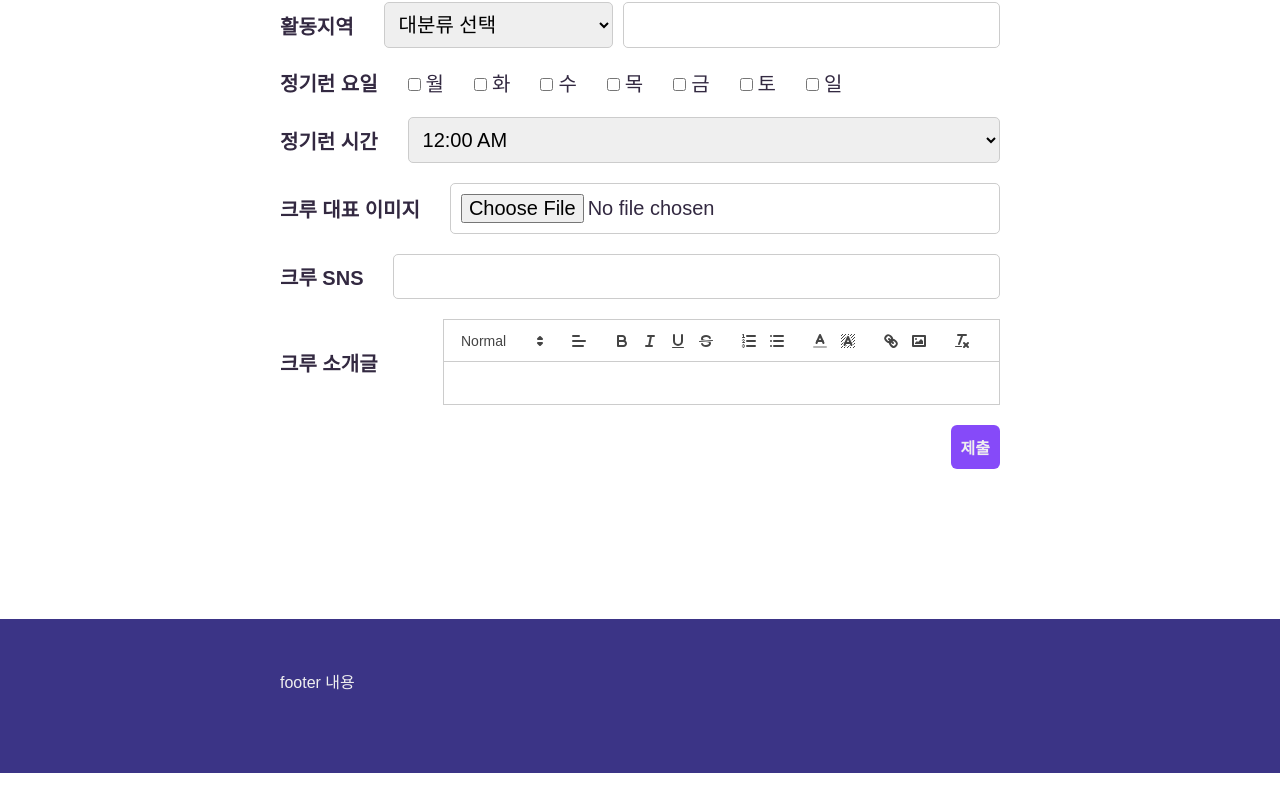
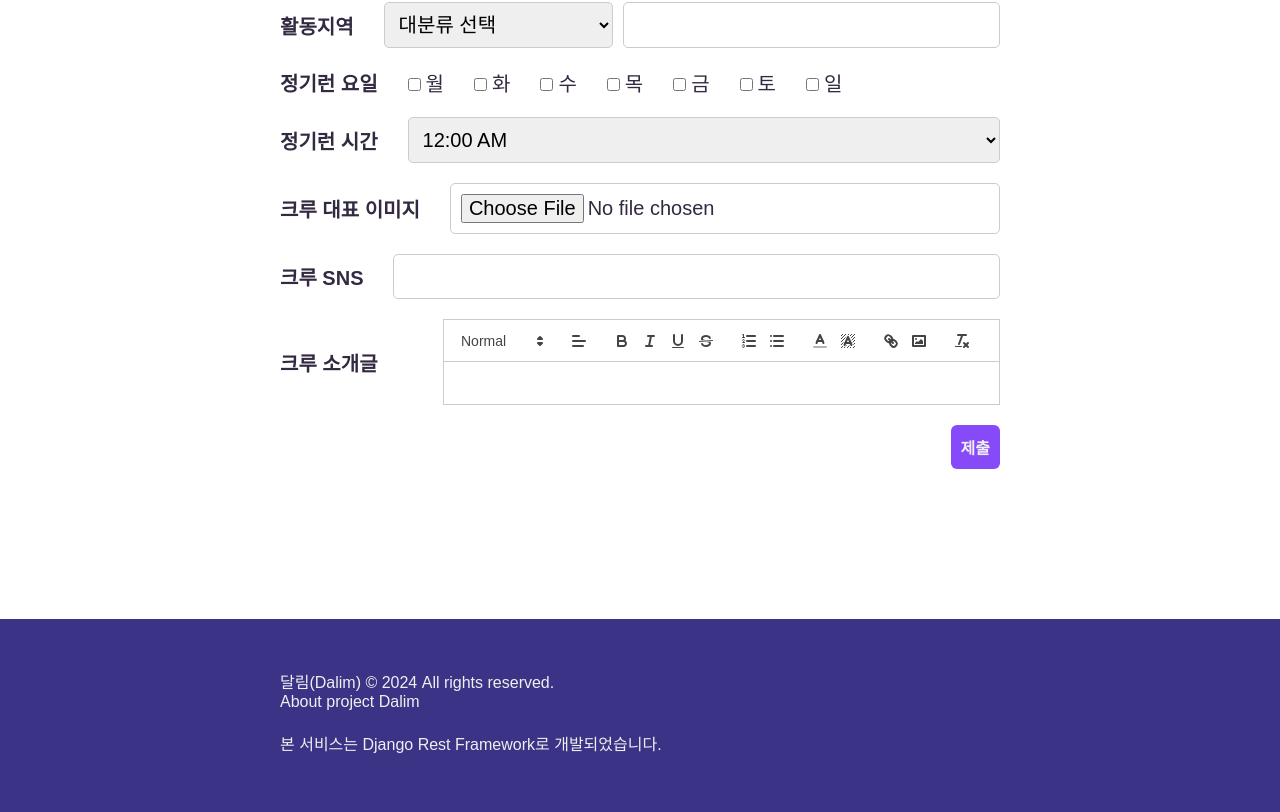
Before and after one commit to escape1001/dalim_front, a Next.js app in the folder dalim/: page /manage/crew/form in a window 1280 px wide. Shown: the part 290-1102 px from the top of the page. Before the commit the page ends 1063 px from the top, so only its background shows below. Built offline with nearby package versions, Linux system fonts and the light colour scheme.

Commit message:
:lipstick: footer 업데이트

```diff
--- a/dalim/components/Footer.js
+++ b/dalim/components/Footer.js
@@ -1,16 +1,32 @@
 import styled from 'styled-components';
+import Link from 'next/link';
+
 
 const Wrapper = styled.footer`
   padding: 5rem 0 8rem;
   background-color: var(--color-navy);
   color: var(--color-light);
+
+  .center-content{
+    display: flex;
+    gap:2rem;
+    flex-direction: column;
+  }
 `;
 
 export default function Header() {
   return (
     <Wrapper>
       <div className='center-content'>
-        footer 내용
+        <p>
+          달림(Dalim) © 2024 All rights reserved.<br/>
+          <Link target='_blank' href="https://github.com/orm-final-101/dalim_api">
+            About project Dalim
+          </Link>
+        </p>
+        <p>
+          본 서비스는 Django Rest Framework로 개발되었습니다.
+        </p>
       </div>
     </Wrapper>
   )
```
